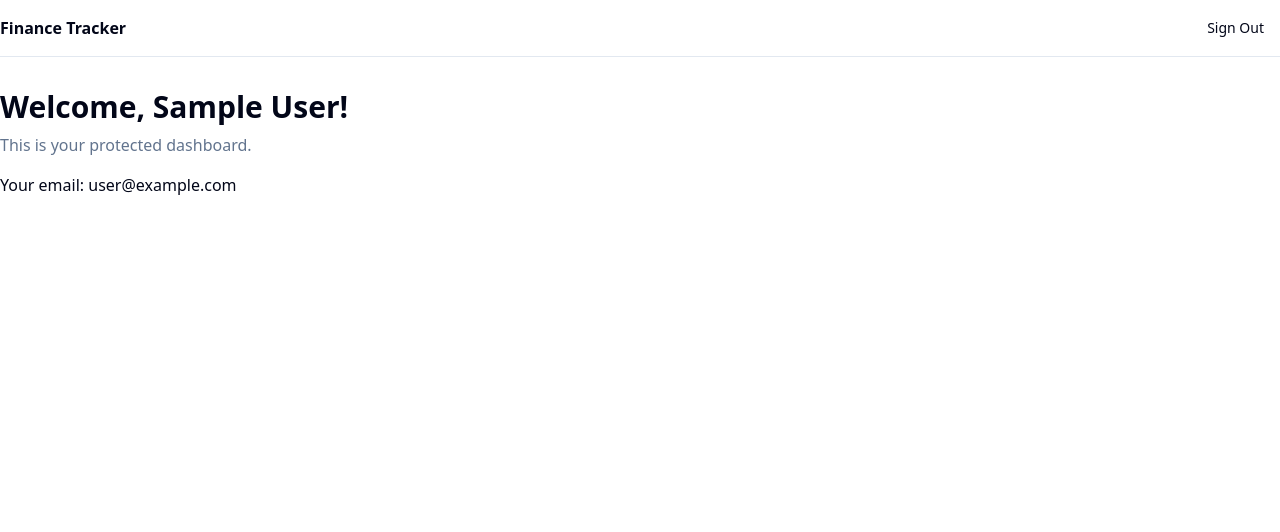
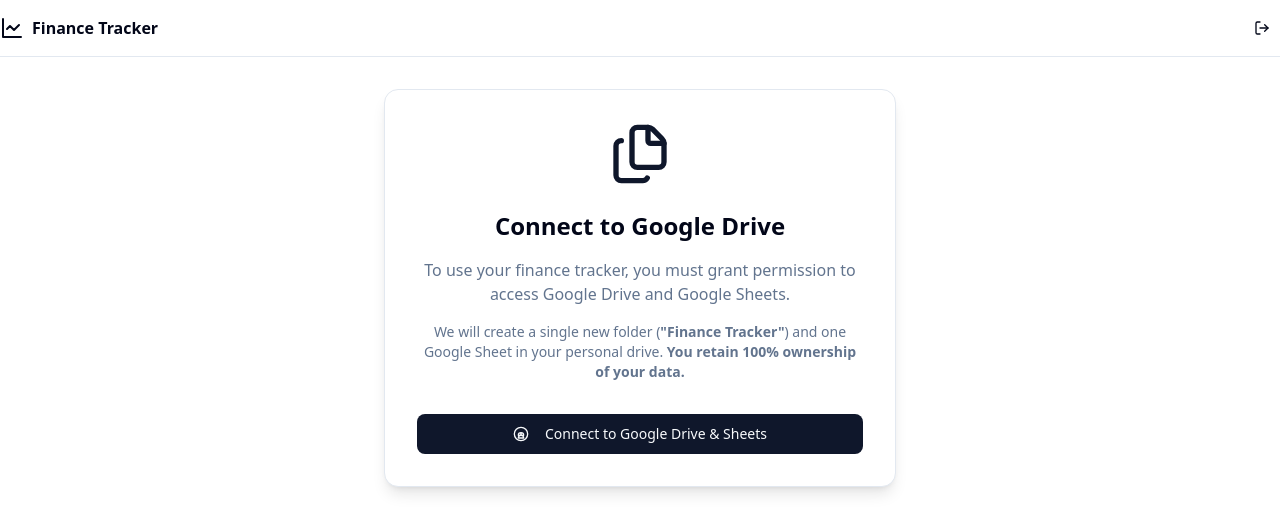
Before and after one commit to Shuvo-2525/finance-tracker-nextjs-public, a Next.js app: page /dashboard in a window 1280 px wide. Shown: the top 532 px of the page. Built offline with nearby package versions, Linux system fonts and the light colour scheme; no server answers; the database is empty; sample sign-in values are in the browser's storage.

Commit message:
dashboard start

```diff
--- a/app/dashboard/page.tsx
+++ b/app/dashboard/page.tsx
@@ -4,22 +4,77 @@
 import Link from "next/link"
 import { useRouter } from "next/navigation"
 import { useAuth } from "@/app/context/AuthContext"
-import { auth } from "@/lib/firebase"
-import { signOut } from "firebase/auth"
+import { auth, db } from "@/lib/firebase"
+import {
+  signOut,
+  GoogleAuthProvider,
+  signInWithPopup,
+  getAuth,
+} from "firebase/auth"
+import { doc, onSnapshot, setDoc } from "firebase/firestore"
 import { toast } from "sonner"
 import { Button } from "@/components/ui/button"
+import { Loader2, Files, LogOut } from "lucide-react"
+import { IconGoogle } from "../components/icons"
+
+// Define a type for our user's Firestore data
+type UserData = {
+  displayName: string
+  email: string
+  subscriptionStatus: string
+  googleIntegration?: {
+    connected: boolean
+    sheetId?: string
+    folderId?: string
+  }
+}
 
 export default function DashboardPage() {
-  const { user, loading } = useAuth()
+  const { user, loading: authLoading } = useAuth()
   const router = useRouter()
+
+  // We need new state to hold our user's data from Firestore
+  const [userData, setUserData] = React.useState<UserData | null>(null)
+  const [isDataLoading, setIsDataLoading] = React.useState(true)
+  const [isConnecting, setIsConnecting] = React.useState(false)
 
   // This effect handles protecting the route
   React.useEffect(() => {
     // If auth is not loading and there is no user, redirect to login
-    if (!loading && !user) {
+    if (!authLoading && !user) {
       router.push("/login")
     }
-  }, [user, loading, router])
+  }, [user, authLoading, router])
+
+  // This effect fetches the user's data from Firestore in real-time
+  React.useEffect(() => {
+    if (user) {
+      const userDocRef = doc(db, "users", user.uid)
+
+      // onSnapshot listens for real-time updates
+      const unsubscribe = onSnapshot(
+        userDocRef,
+        (docSnap) => {
+          if (docSnap.exists()) {
+            setUserData(docSnap.data() as UserData)
+          } else {
+            // This case should ideally not happen if signup is working
+            toast.error("Could not find user data. Contacting support.")
+            console.error("No user document found for UID:", user.uid)
+          }
+          setIsDataLoading(false)
+        },
+        (error) => {
+          console.error("Error fetching user data:", error)
+          toast.error("Failed to load user data.")
+          setIsDataLoading(false)
+        }
+      )
+
+      // Clean up the listener when the component unmounts
+      return () => unsubscribe()
+    }
+  }, [user]) // Re-run this effect when the user object changes
 
   // Handle user sign-out
   const handleSignOut = async () => {
@@ -33,41 +88,174 @@
     }
   }
 
-  // Show a loading state while auth is being checked
-  if (loading) {
+  // This is the new function to connect to Google Drive & Sheets
+  const handleGoogleConnect = async () => {
+    if (!user) {
+      toast.error("You must be logged in to connect.")
+      return
+    }
+
+    setIsConnecting(true)
+    const provider = new GoogleAuthProvider()
+    // These scopes are the magic! We are asking for permission.
+    provider.addScope("https://www.googleapis.com/auth/drive.file")
+    provider.addScope("https://www.googleapis.com/auth/spreadsheets")
+
+    const authInstance = getAuth()
+
+    try {
+      // We use signInWithPopup. Since the user is already signed in,
+      // Firebase is smart and will just ask for the new permissions.
+      const result = await signInWithPopup(authInstance, provider)
+
+      // Get the all-important OAuth access token
+      const credential = GoogleAuthProvider.credentialFromResult(result)
+      const accessToken = credential?.accessToken
+
+      if (accessToken) {
+        toast.success("Permissions granted! Setting up your file...")
+        console.log("Acquired Google Access Token:", accessToken)
+
+        // ---
+        // In the NEXT step, we will use this `accessToken` to:
+        // 1. Create a new Google Sheet file.
+        // 2. Create a new Google Drive folder.
+        // 3. Move the file into the folder.
+        // 4. Save the new sheetId and folderId to Firestore.
+        // ---
+
+        // For now, let's just mark the user as connected in Firestore
+        // This will make this "Connect" component disappear.
+        const userRef = doc(db, "users", user.uid)
+        await setDoc(
+          userRef,
+          {
+            googleIntegration: {
+              connected: true,
+              // We will add sheetId and folderId here in the next step
+            },
+          },
+          { merge: true } // merge: true ensures we don't overwrite other user data
+        )
+
+        toast.success("Successfully connected to Google!")
+      } else {
+        toast.error("Could not get access token from Google.")
+      }
+    } catch (error: any) {
+      console.error("Error connecting Google account:", error)
+      if (error.code === "auth/popup-closed-by-user") {
+        toast.info("Connection process cancelled.")
+      } else {
+        toast.error("Failed to connect to Google. Please try again.")
+      }
+    } finally {
+      setIsConnecting(false)
+    }
+  }
+
+  // Show a loading state while auth or data is being checked
+  if (authLoading || isDataLoading) {
     return (
-      <div className="flex min-h-screen items-center justify-center">
-        <p>Loading...</p>
+      <div className="flex min-h-screen flex-col items-center justify-center">
+        <Loader2 className="h-12 w-12 animate-spin text-primary" />
+        <p className="mt-4 text-lg text-muted-foreground">Loading your data...</p>
       </div>
     )
   }
 
-  // If there is a user, show the dashboard content
+  // This should not be visible, as the effect above will redirect
+  if (!user) {
+    return null
+  }
+
+  // This is the main render logic
   return (
-    user && (
     <div className="flex min-h-screen flex-col">
-        {/* We will add a proper dashboard layout later */}
+      {/* Dashboard Header */}
       <header className="border-b">
         <div className="container flex h-14 items-center justify-between">
-            <Link href="/dashboard" className="font-bold">
-              Finance Tracker
+          <Link
+            href="/dashboard"
+            className="flex items-center gap-2 font-bold"
+          >
+            <svg
+              xmlns="http://www.w3.org/2000/svg"
+              viewBox="0 0 24 24"
+              fill="none"
+              stroke="currentColor"
+              strokeWidth="2"
+              strokeLinecap="round"
+              strokeLinejoin="round"
+              className="h-6 w-6"
+            >
+              <path d="M3 3v18h18" />
+              <path d="m19 9-5 5-4-4-3 3" />
+            </svg>
+            <span>Finance Tracker</span>
           </Link>
-            <Button variant="ghost" onClick={handleSignOut}>
-              Sign Out
+          <Button variant="ghost" size="icon" onClick={handleSignOut}>
+            <LogOut className="h-5 w-5" />
+            <span className="sr-only">Sign Out</span>
           </Button>
         </div>
       </header>
 
+      {/* Main Content Area */}
       <main className="container flex-1 py-8">
+        {/*
+          This is the new conditional logic.
+          We check if the user data is loaded AND if the
+          googleIntegration.connected flag is true.
+        */}
+        {userData && userData.googleIntegration?.connected ? (
+          // 1. User IS connected. Show the main app (for now, a welcome).
+          <div>
             <h1 className="text-3xl font-bold">
-            Welcome, {user.displayName || "User"}!
+              Welcome, {userData.displayName || "User"}!
             </h1>
             <p className="mt-2 text-muted-foreground">
               This is your protected dashboard.
             </p>
-          <p className="mt-4">Your email: {user.email}</p>
+            <p className="mt-4">Your email: {userData.email}</p>
+            <p className="mt-4 text-green-600">
+              You are connected to Google Drive & Sheets!
+            </p>
+          </div>
+        ) : (
+          // 2. User IS NOT connected. Show the "Connect" prompt.
+          <div className="mx-auto max-w-lg rounded-xl border bg-card p-8 text-center shadow-lg">
+            <Files className="mx-auto h-16 w-16 text-primary" />
+            <h1 className="mt-6 text-2xl font-bold">
+              Connect to Google Drive
+            </h1>
+            <p className="mt-4 text-base text-muted-foreground">
+              To use your finance tracker, you must grant permission to access
+              Google Drive and Google Sheets.
+            </p>
+            <p className="mt-4 text-sm text-muted-foreground">
+              We will create a single new folder (<b>&quot;Finance Tracker&quot;</b>) and one
+              Google Sheet in your personal drive.{" "}
+              <b>You retain 100% ownership of your data.</b>
+            </p>
+            <Button
+              size="lg"
+              className="mt-8 w-full"
+              onClick={handleGoogleConnect}
+              disabled={isConnecting}
+            >
+              {isConnecting ? (
+                <Loader2 className="mr-2 h-5 w-5 animate-spin" />
+              ) : (
+                <IconGoogle className="mr-2 h-5 w-5" />
+              )}
+              {isConnecting
+                ? "Connecting..."
+                : "Connect to Google Drive & Sheets"}
+            </Button>
+          </div>
+        )}
       </main>
     </div>
   )
-  )
 }
```
Lines whose indentation alone changed are shown as unchanged.
